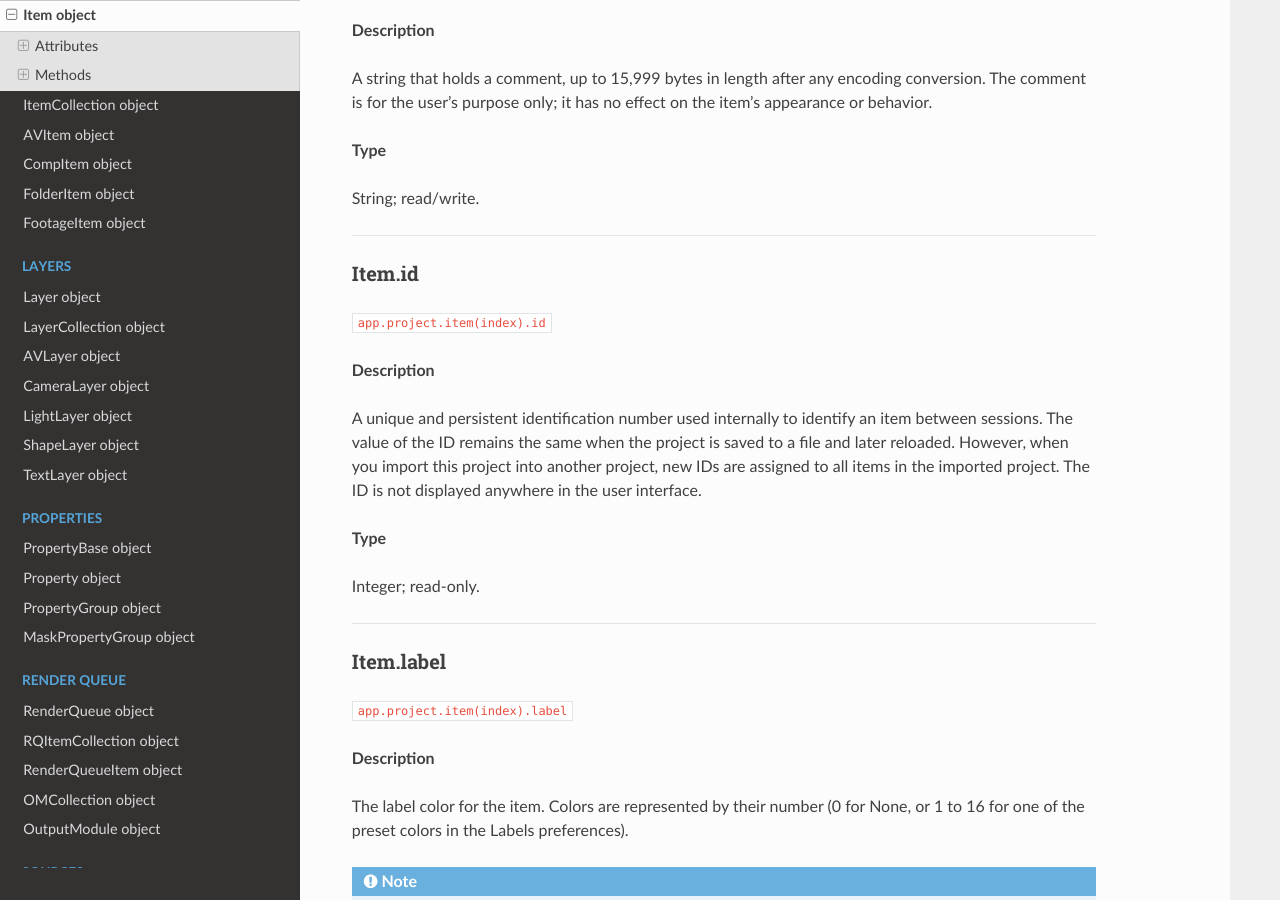
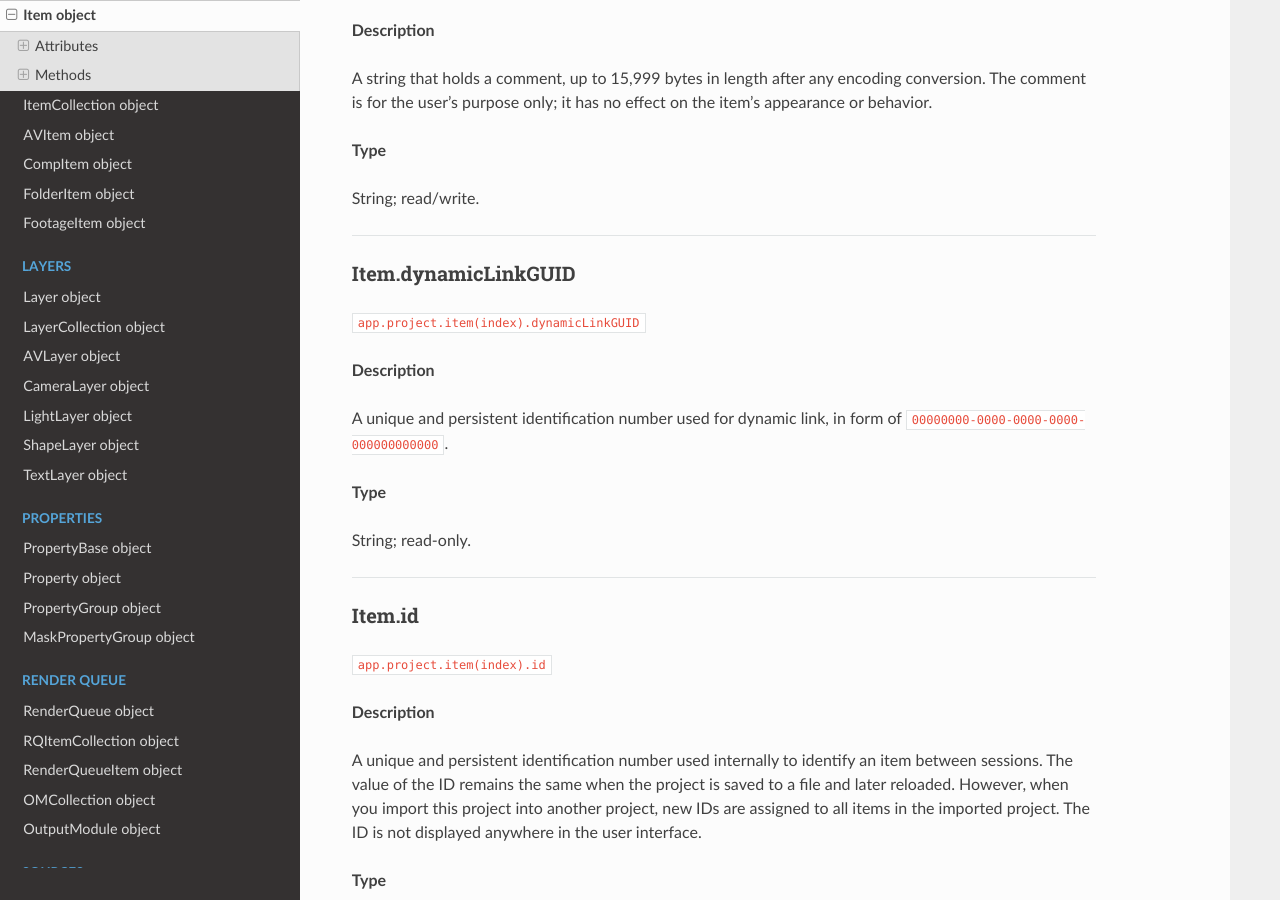
Before and after one commit to docsforadobe/after-effects-scripting-guide, a Sphinx documentation site: the page built from docs/items/item.rst, in a window 1280 px wide and 900 px high, scrolled down 1134 px. Built offline with Sphinx 7.4.7 and the Read the Docs theme 2.0.0, drawn with Linux system fonts in a browser that asks for light colours.

Commit message:
Adds `dynamicLinkGUID` attribute to Item object

```diff
--- a/docs/items/item.rst
+++ b/docs/items/item.rst
@@ -61,6 +61,23 @@ A string that holds a comment, up to 15,999 bytes in length after any encoding c
 **Type**
 
 String; read/write.
+
+----
+
+.. _Item.dynamicLinkGUID:
+
+Item.dynamicLinkGUID
+*********************************************
+
+``app.project.item(index).dynamicLinkGUID``
+
+**Description**
+
+A unique and persistent identification number used for dynamic link, in form of ``00000000-0000-0000-0000-000000000000``.
+
+**Type**
+
+String; read-only.
 
 ----
 
```
